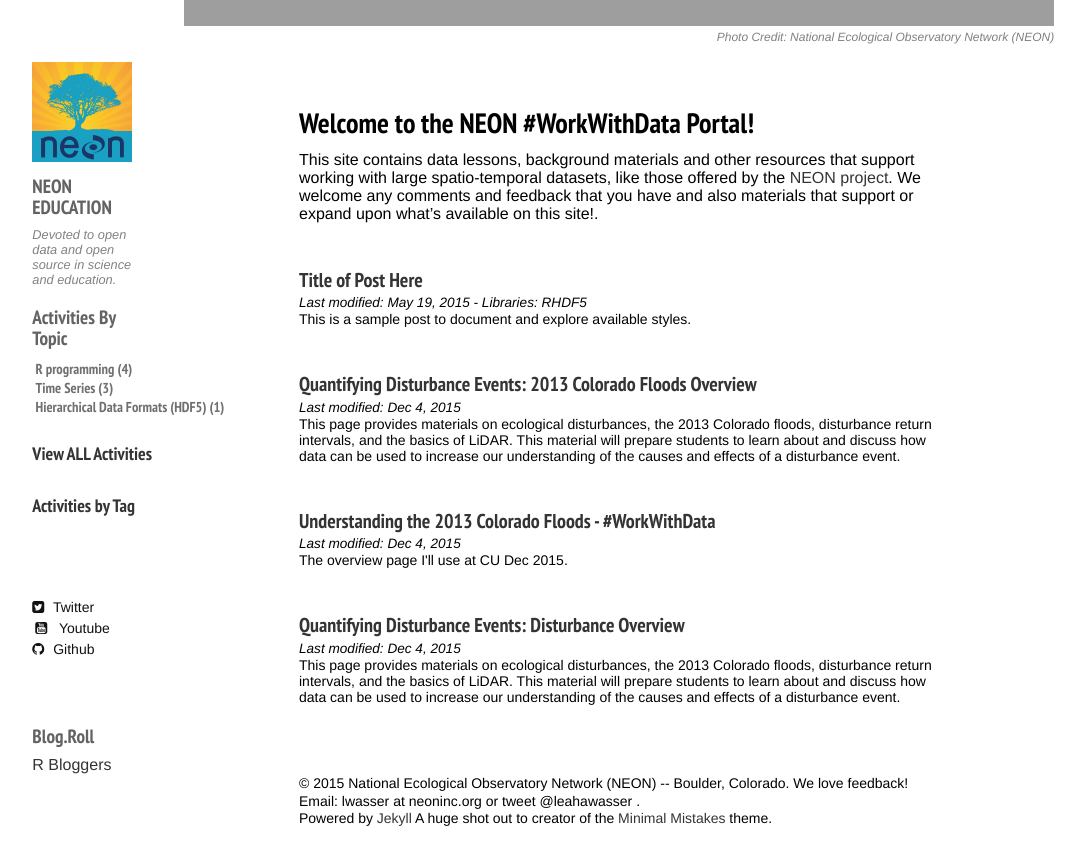
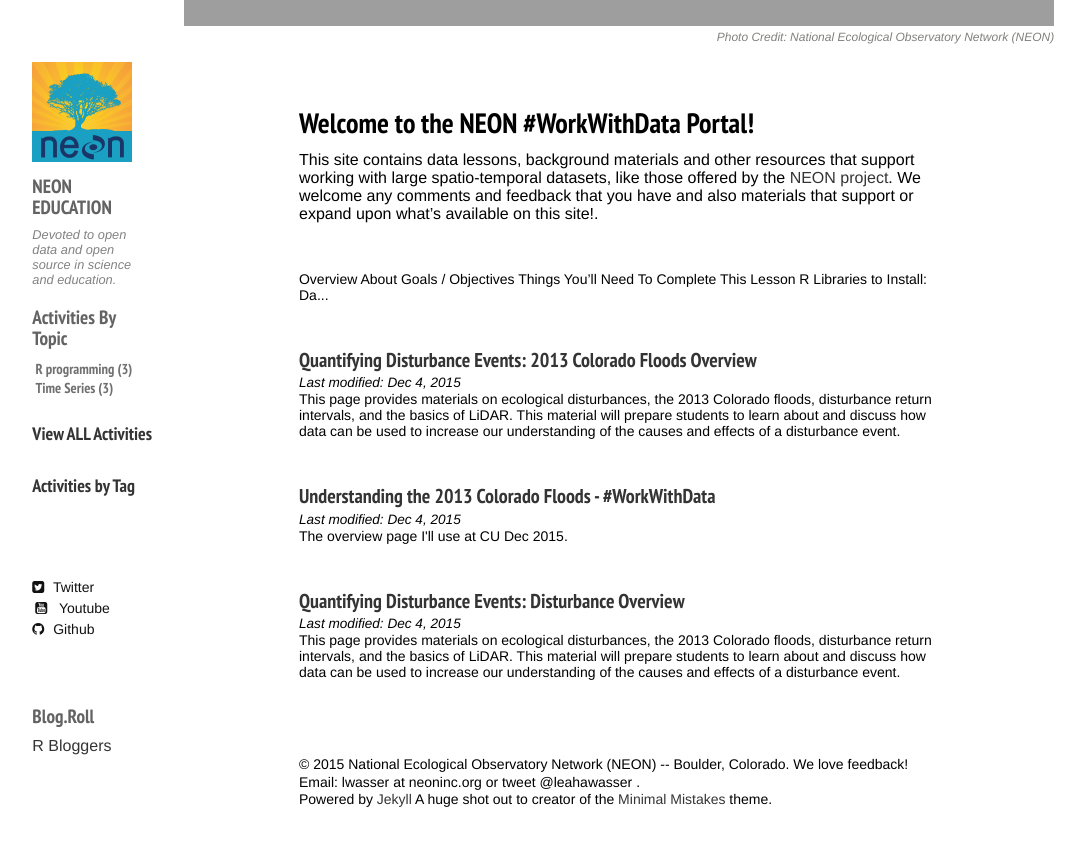
Before and after one commit to leloulight/NEONDS-Template-Repository, a Jekyll site: the page built from index.md, in a window 1280 px wide and 900 px high, scrolled down 804 px. Shown: the top 865 px of the window, without its empty margins (21-1106 px from the left). Built offline with Jekyll 4.4.1, drawn with Linux system fonts in a browser that asks for light colours; nearby versions of some CDN libraries; some of the changed lines change nothing that is shown.

Commit message:
adding a few more code/formats that are regularly used

````diff
--- a/_posts/2015-12-16-example-post-styles.md
+++ b/_posts/2015-12-16-example-post-styles.md
@@ -4,7 +4,7 @@
 description: "This is a sample post to document and explore available styles."
 date: 2015-12-18
 dateCreated: 2014-11-18
-lastModified: 2015-05-19
+lastModified: `r format(Sys.time(), "%Y-%m-%d")`
 estimatedTime: 1.0 - 1.5 Hours
 packagesLibraries: RHDF5
 authors: [Author One, Author Two]
@@ -13,6 +13,10 @@
 category: coding-and-informatics
 tags: [HDF5, R]
 mainTag: HDF5
+<<<<<<< HEAD
+description: "Description Here With No Code Notes (e.g. `R`)."
+=======
+>>>>>>> 7d4a2b2de12f7d317f89027effce19d0890bf468
 code1: R-code-File-Name-Here.R
 image:
   feature: TeachingModules.jpg
@@ -24,6 +28,42 @@
 
 {% include _toc.html %}
 
+##About
+1-2 sentences describing what the lesson is about
+
+**R Skill Level:** Intermediate - you've got the basics of `R` down.
+
+<div id="objectives" markdown="1">
+##Goals / Objectives
+After completing this activity, you will:
+
+ * Be able to XXX.
+
+##Things You'll Need To Complete This Lesson
+You will need the most current version of `R` and, preferably, RStudio loaded on
+your computer to complete this lesson.
+
+##R Libraries to Install:
+* **packageName:** `install.packages("NAME")`
+
+<a href="{{ site.baseurl }}/R/Packages-In-R/" target="_blank">
+More on Packages in R - Adapted from Software Carpentry.</a>
+
+##Data to Download
+Can be a link or an _include file.
+
+**Set Working Directory:** This lessons assumes that you have set your working
+directory to the location of the downloaded and unzipped data subset.
+[An overview of setting the working directory in `R` can be found here.]({{site.baseurl}}/R/Set-Working-Directory "R Working Directory Lesson")
+
+**Challenge Code:** NEON Data Skills tutorials often contain challenges that
+reinforce learned skills. If available, the code for challenge solutions is
+found in adownloadable `R` script available on the footer of each lesson page.
+
+** Lesson Series: ** This lesson is a part of a lesson series on XXX
+data in `R`.  (Delete if not applicable)
+</div>
+
 #Heading one
 Introduction to the page goes here
 
@@ -33,8 +73,8 @@
 
 ###Heading three
 
+For a pale grey horizontal line: ***
 ***
-
 Code for a data tip:
 
     <i class="fa fa-star"></i> **Data Tip:** Here is a block with a data tip.
@@ -62,6 +102,26 @@
     > * list two
     > but you have to use a `>` on each line for it to work which is a pain.
 
+***
+Any image with caption & source:
+
+<figure>
+    <a href="{{ site.baseurl }}/images/pnt_line_poly.png">
+    <img src="{{ site.baseurl }}/images/pnt_line_poly.png"></a>
+    <figcaption> Caption here. Image Source: NEON,Inc.
+    </figcaption>
+</figure>
+
+    <figure>
+       <a href="{{ site.baseurl }}/images/pnt_line_poly.png">
+       <img src="{{ site.baseurl }}/images/pnt_line_poly.png"></a>
+      <figcaption> Caption here. Image Source: NEON,Inc.
+      </figcaption>
+    </figure>
+
+
+replace "{{ site.baseurl }}/images/pnt_line_poly.png"  with the full URL if
+image is not in the images folder.
 
 A rule is below:
 
@@ -85,15 +145,21 @@
 Two images side by side:
 
 <figure class="half">
+<<<<<<< HEAD
+    <a href="/images/image-filename-1-large.jpg"><img src="/images/image-filename-1.jpg"></a>
+    <a href="/images/image-filename-2-large.jpg"><img src="/images/image-filename-2.jpg"></a>
+    <figcaption>Caption describing these two images.  Image Source: Here </figcaption>
+=======
     <a href="/images/600x300.jpg"><img src="/images/600x300.jpg"></a>
     <a href="/images/600x300.jpg"><img src="/images/600x300.jpg"></a>
     <figcaption>Caption describing these two images.</figcaption>
+>>>>>>> 7d4a2b2de12f7d317f89027effce19d0890bf468
 </figure>
 
     <figure class="half">
         <a href="{{ site.baseurl}}/images/image-filename-1-large.jpg"><img src="{{ site.baseurl}}/images/600x300.jpg"></a>
         <a href="/images/image-filename-2-large.jpg"><img src="/images/image-filename-2.jpg"></a>
-        <figcaption>Caption describing these two images.</figcaption>
+        <figcaption>Caption describing these two images.Image Source: Here </figcaption>
     </figure>
 
 ***
@@ -105,6 +171,19 @@
 
 Here is some challenge text.
 
+<<<<<<< HEAD
+* it can have bullets
+* another bullet
+
+or
+
+1. a numbered list
+2. or two
+
+It can have quotes too!
+
+>like this
+=======
 * It can have bullets
 * Another bullet
 
@@ -112,10 +191,52 @@
 
 **bolding stuff**
 *italicize stuff*
+>>>>>>> 7d4a2b2de12f7d317f89027effce19d0890bf468
 
+>even multiple paragraphs
 </div>
 
+``` {r challenge-code-name-here, echo=FALSE}
+# we don't want challenge code to post but do want it to appear in the .R
+# script.
 
+# If you want figures but no code or results to appear
+#  {r challenge-code-name, include=TRUE, results="hide", echo=FALSE}
+```
+
+
+
+  <div id="challenge" markdown="1">
+  ##Challenge
+
+  Here is some challenge text.
+
+  * it can have bullets
+  * another bullet
+
+  or
+
+  1. a numbered list
+  2. or two
+
+  It can have quotes too!
+
+  >like this
+
+  >even multiple paragraphs
+  </div>
+
+  ``` {r challenge-code-name-here, echo=FALSE}
+  # we don't want challenge code to post but do want it to appear in the .R
+  # script.
+
+  # If you want figures but no code or results to appear
+  #  {r challenge-code-name, include=TRUE, results="hide", echo=FALSE}
+
+  ```
+
+<<<<<<< HEAD
+=======
     <div id="challenge" markdown="1">
     ##Challenge
 
@@ -129,3 +250,4 @@
     *italicize stuff*
 
     </div>
+>>>>>>> 7d4a2b2de12f7d317f89027effce19d0890bf468
````
